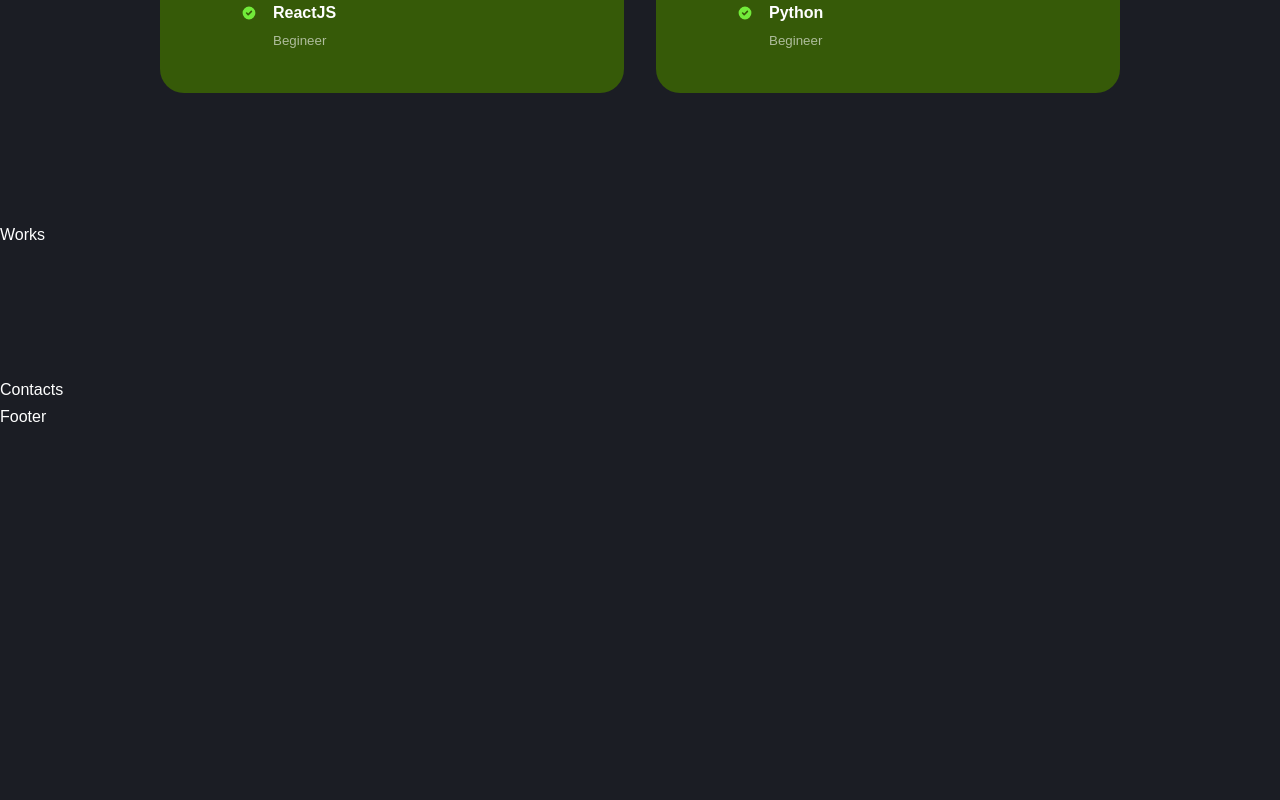
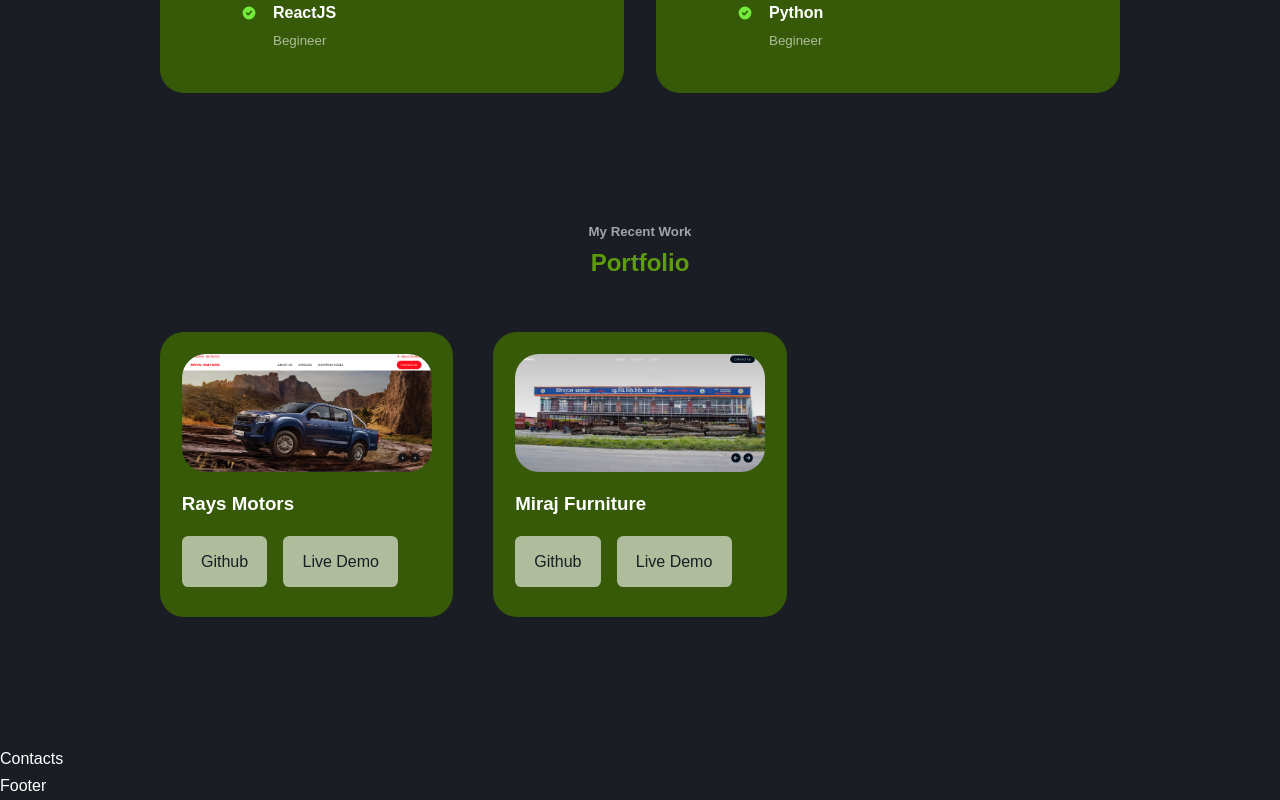
Before and after one commit to shivajichalise/personalsite, a React (Create React App) app: page / in a window 1280 px wide. Shown: the part 1717-2517 px from the top of the page. Before the commit the page ends 2147 px from the top, so only its background shows below. Built offline with nearby package versions, Linux system fonts and the light colour scheme; the HTML template or start-up script is replaced by a standard one; a web font is replaced by a local one.

Commit message:
Adding Works component and did some changes in About component

```diff
--- a/src/components/About/About.jsx
+++ b/src/components/About/About.jsx
@@ -1,6 +1,6 @@
 import React from 'react'
 import './About.css'
-import myPicture from '../../assets/portrait.png'
+import {images} from '../../constants'
 import {HiCheckCircle} from 'react-icons/hi'
 
 const About = () => {
@@ -12,7 +12,7 @@
       <div className="container about__container">
         <div className="about__me">
           <div className="about__me-image">
-            <img src={myPicture} alt="Shivaji Chalise" />
+            <img src={images.portrait} alt="Shivaji Chalise" />
           </div>
         </div>
         <div className="about__content">
--- a/src/components/Works/Works.css
+++ b/src/components/Works/Works.css
@@ -0,0 +1,49 @@
+.portfolio__container {
+  display: grid;
+  grid-template-columns: repeat(3, 1fr);
+  gap: 2.5rem;
+}
+
+.portfolio__item {
+  background: var(--color-bg-variant);
+  padding: 1.3rem;
+  border-radius: 1.5rem;
+  border: 1px solid transparent;
+  transition: var(--transition);
+}
+
+.portfolio__item:hover {
+  border-color: var(--color-primary);
+  background: var(--color-primary);
+}
+
+.portfolio__item-image{
+  border-radius: 1.5rem;
+  overflow: hidden;
+}
+
+.portfolio__item h3{
+  margin: 1rem 0 1rem;
+}
+
+.portfolio__item-cta{
+  display: flex;
+  gap: 1rem;
+  margin: 0 0 0.5rem 0;
+}
+
+/* MEDIUM */
+@media screen and (max-width: 1024px){
+  .portfolio__container{
+    grid-template-columns: 1fr 1fr;
+    gap: 1.2rem;
+  }
+}
+
+/* SMALL */
+@media screen and (max-width: 600px){
+  .portfolio__container{
+    grid-template-columns: 1fr;
+    gap: 1rem;
+  }
+}
--- a/src/components/Works/Works.jsx
+++ b/src/components/Works/Works.jsx
@@ -1,9 +1,36 @@
 import React from 'react'
+import {images} from '../../constants'
+import './Works.css'
 
 const Works = () => {
   return (
     <section id='works'>
-      <p>Works</p>
+      <h5>My Recent Work</h5>
+      <h2>Portfolio</h2>
+
+      <div className="container portfolio__container">
+        <article className="portfolio__item">
+          <div className="portfolio__item-image">
+            <img src={images.raysmotors} alt="Rays Motors" />
+          </div>
+          <h3> Rays Motors </h3>
+          <div className="portfolio__item-cta">
+            <a href="https://github.com//shivajichalise" className="btn btn-primary" target="_blank" rel="noreferrer"> Github </a>
+            <a href="https://github.com//shivajichalise" className="btn btn-primary" target="_blank" rel="noreferrer">Live Demo</a>
+          </div>
+        </article>
+        <article className="portfolio__item">
+          <div className="portfolio__item-image">
+            <img src={images.mirajfurniture} alt="Miraj Furniture" />
+          </div>
+          <h3>Miraj Furniture</h3>
+          <div className="portfolio__item-cta">
+            <a href="https://github.com//shivajichalise" className="btn btn-primary" target="_blank" rel="noreferrer"> Github </a>
+            <a href="https://github.com//shivajichalise" className="btn btn-primary" target="_blank" rel="noreferrer">Live Demo</a>
+          </div>
+        </article>
+      </div>
+
     </section>
   )
 }
--- /dev/null
+++ b/src/constants/images.js
@@ -0,0 +1,10 @@
+import portrait from '../assets/portrait.png'
+import raysmotors from '../assets/works/raysmotors.png'
+import mirajfurniture from '../assets/works/mirajfurniture.png'
+
+/* eslint import/no-anonymous-default-export: [2, {"allowObject": true}] */
+export default {
+  portrait,
+  raysmotors,
+  mirajfurniture
+}
--- /dev/null
+++ b/src/constants/index.js
@@ -0,0 +1,3 @@
+import images from './images';
+
+export { images };
--- a/src/index.css
+++ b/src/index.css
@@ -89,7 +89,7 @@
   padding: 0.75rem 1.2rem;
   border-radius: 0.4rem;
   cursor: pointer;
-  border: 1px solid var(--color-primary);
+  /* border: 1px solid var(--color-primary); */
   transition: var(--transition);
 }
 
@@ -100,7 +100,7 @@
 }
 
 .btn-primary {
-  background: var(--color-primary);
+  background: var(--color-light);
   color: var(--color-bg)
 }
 
```
Also changed, not shown: src/assets/works/mirajfurniture.png (added), src/assets/works/raysmotors.png (added).
